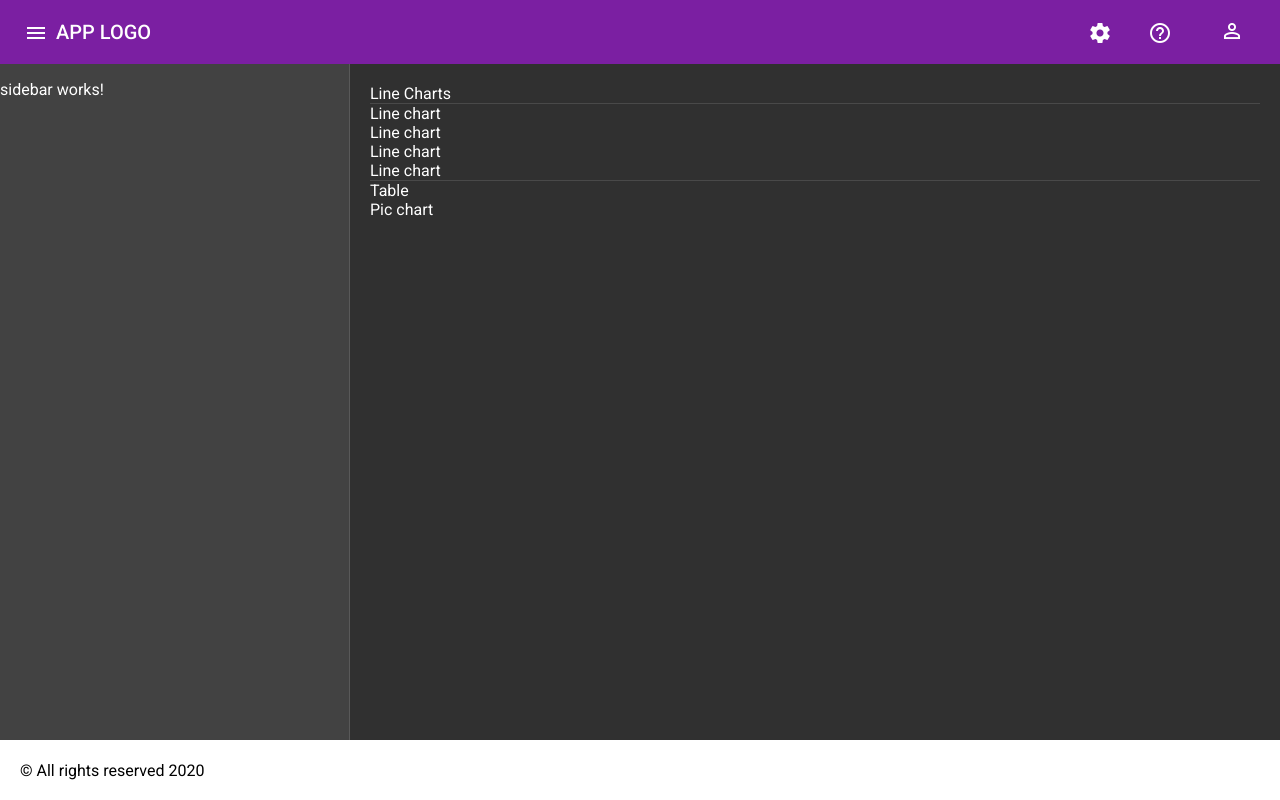
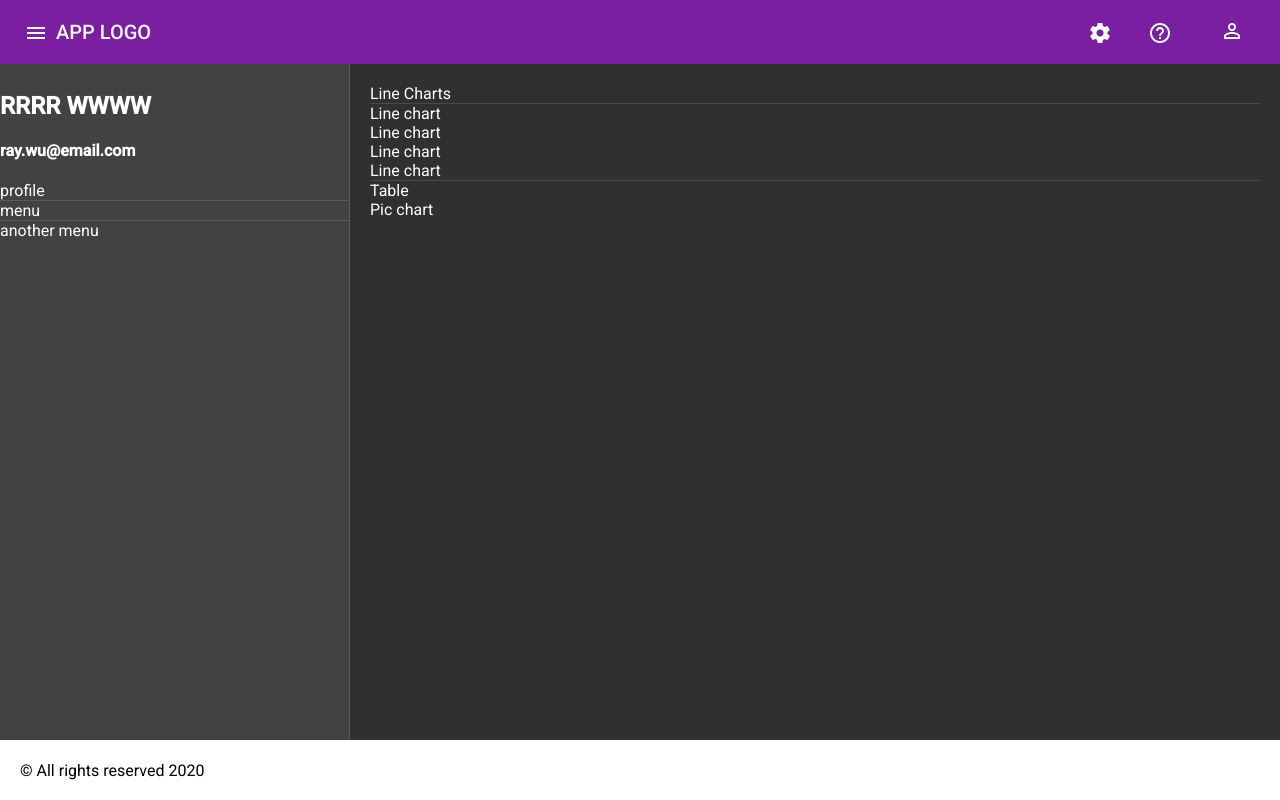
Before and after one commit to wrayz/admin-dashboard, an Angular app: page / in a window 1280 px wide. Built offline with nearby package versions, Linux system fonts and the light colour scheme.

Commit message:
Sidebar 佈局

```diff
--- a/src/app/shared/components/sidebar/sidebar.component.html
+++ b/src/app/shared/components/sidebar/sidebar.component.html
@@ -1 +1,20 @@
-<p>sidebar works!</p>
+<mat-nav-list>
+  <div class="profile-card">
+    <div class="header">
+      <h2>RRRR WWWW</h2>
+      <h4>ray.wu@email.com</h4>
+    </div>
+  </div>
+</mat-nav-list>
+
+<div>
+  profile
+</div>
+
+<mat-divider></mat-divider>
+
+menu
+
+<mat-divider></mat-divider>
+
+another menu
--- a/src/app/shared/shared.module.ts
+++ b/src/app/shared/shared.module.ts
@@ -9,6 +9,7 @@ import { MatIconModule } from '@angular/material/icon';
 import { MatButtonModule } from '@angular/material/button';
 import { FlexLayoutModule } from '@angular/flex-layout';
 import { MatMenuModule } from '@angular/material/menu';
+import { MatListModule } from '@angular/material/list';
 
 @NgModule({
   declarations: [HeaderComponent, SidebarComponent, FooterComponent],
@@ -20,6 +21,7 @@ import { MatMenuModule } from '@angular/material/menu';
     MatButtonModule,
     FlexLayoutModule,
     MatMenuModule,
+    MatListModule,
   ],
   exports: [HeaderComponent, SidebarComponent, FooterComponent],
 })
```
